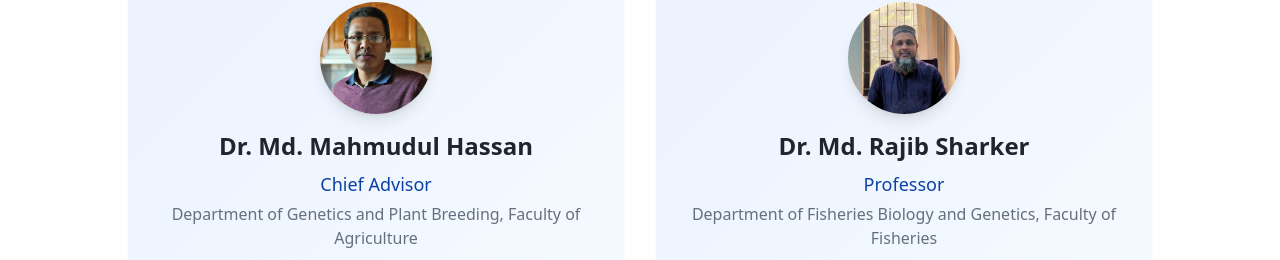
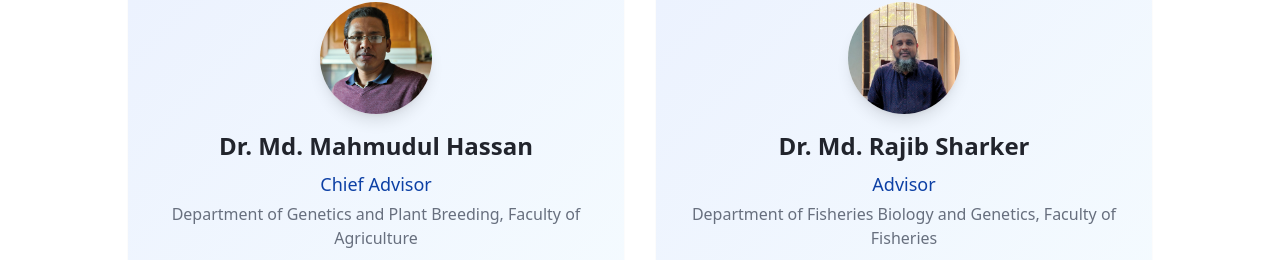
Before and after one commit to Creativity-Freaks/pstu-bioinfo-club, a React (Vite) app: page / in a window 1280 px wide. Shown: the part 2932-3192 px from the top of the page. Built offline with nearby package versions, Linux system fonts and the light colour scheme; the HTML template or start-up script is replaced by a standard one.

Commit message:
fix: update title for Dr. Md. Rajib Sharker from Professor to Advisor in Advisors component

```diff
--- a/src/components/Advisors.tsx
+++ b/src/components/Advisors.tsx
@@ -27,7 +27,7 @@ const advisors: Advisor[] = [
   },
   {
     name: "Dr. Md. Rajib Sharker",
-    title: "Professor",
+    title: "Advisor",
     department:
       "Department of Fisheries Biology and Genetics, Faculty of Fisheries",
     office:
```
